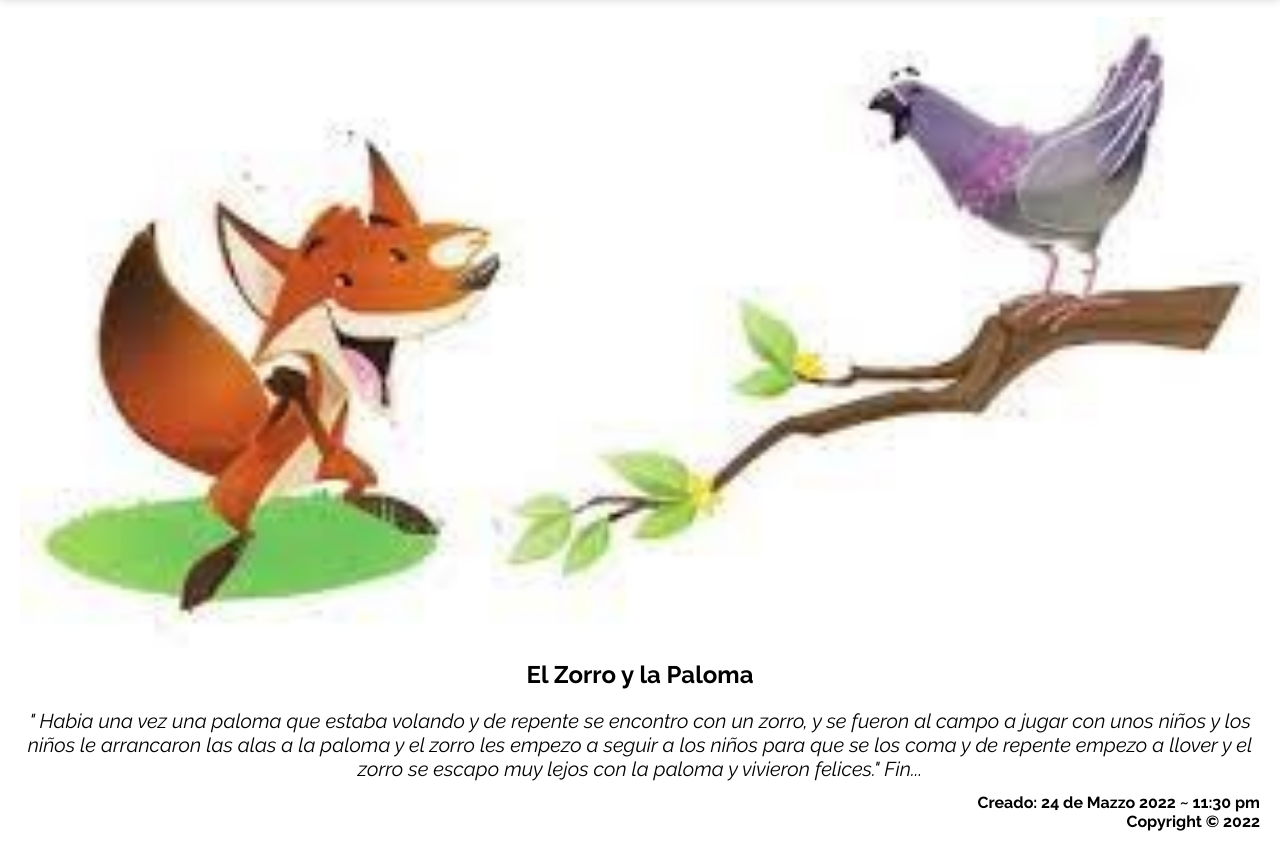
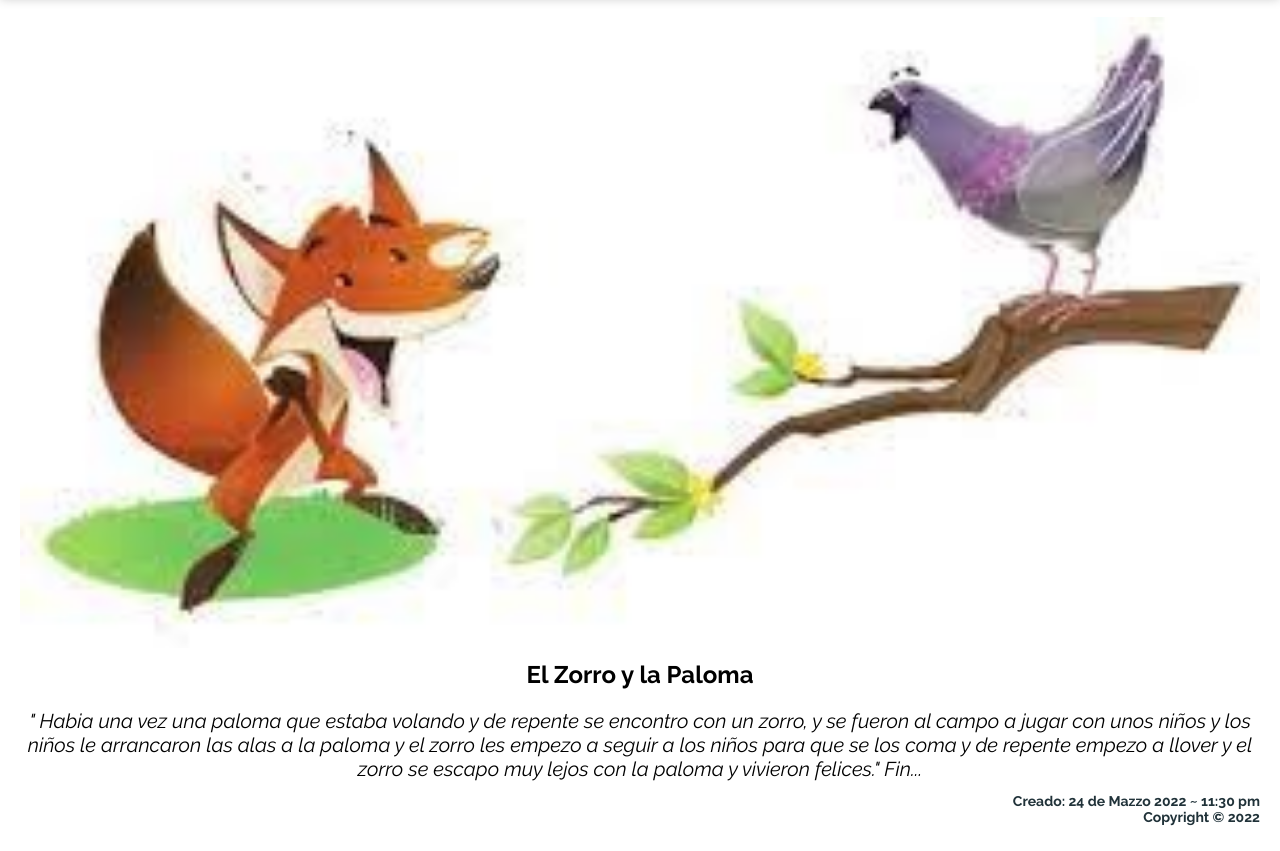
Before and after one commit to kvaldivia-creator/cuentos-ke, a plain HTML site: page index.html in a window 1280 px wide. Shown: the part 93-944 px from the top of the page. Drawn offline with Linux system fonts and the light colour scheme.

```diff
--- a/index.css
+++ b/index.css
@@ -57,6 +57,8 @@ h2 {
 }
 
 .story-card__footer span {
+  color: #203239;
+  font-size: 14px;
   text-align: end;
   font-weight: 600;
 }
```
